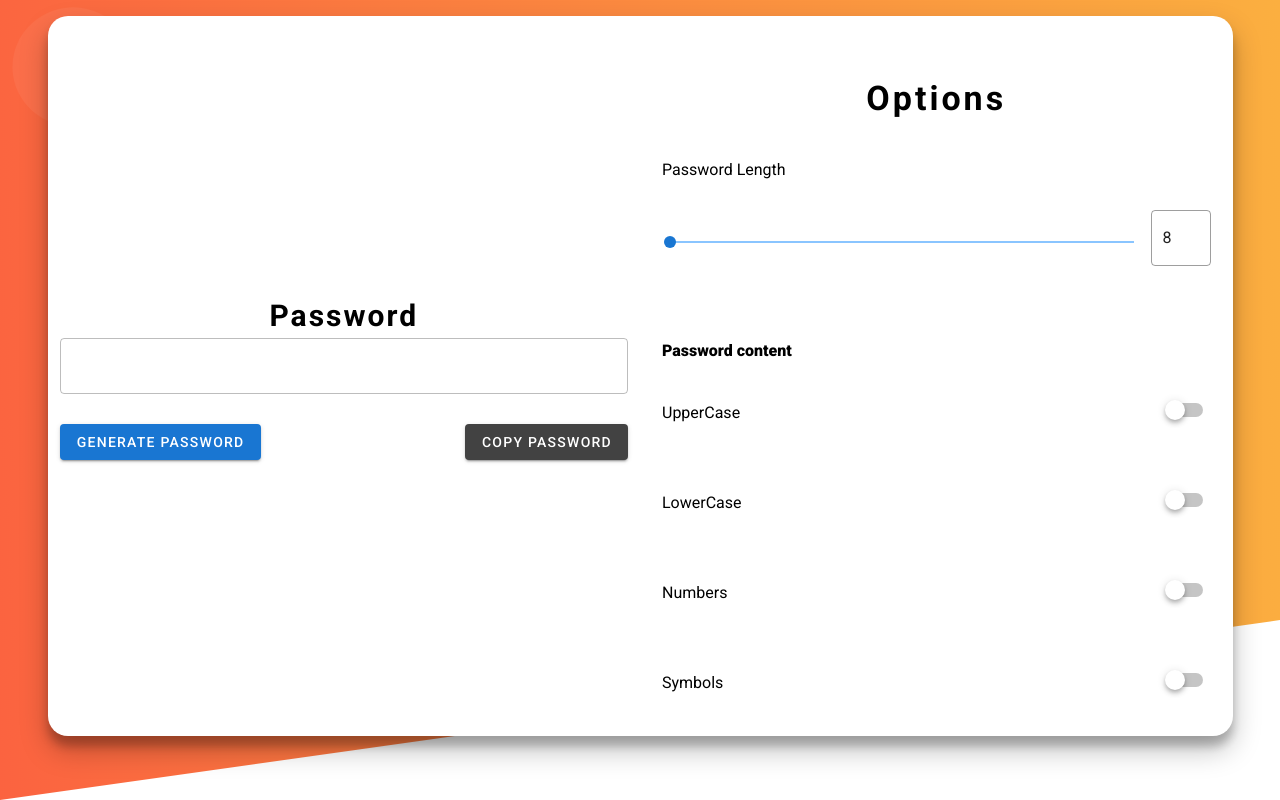
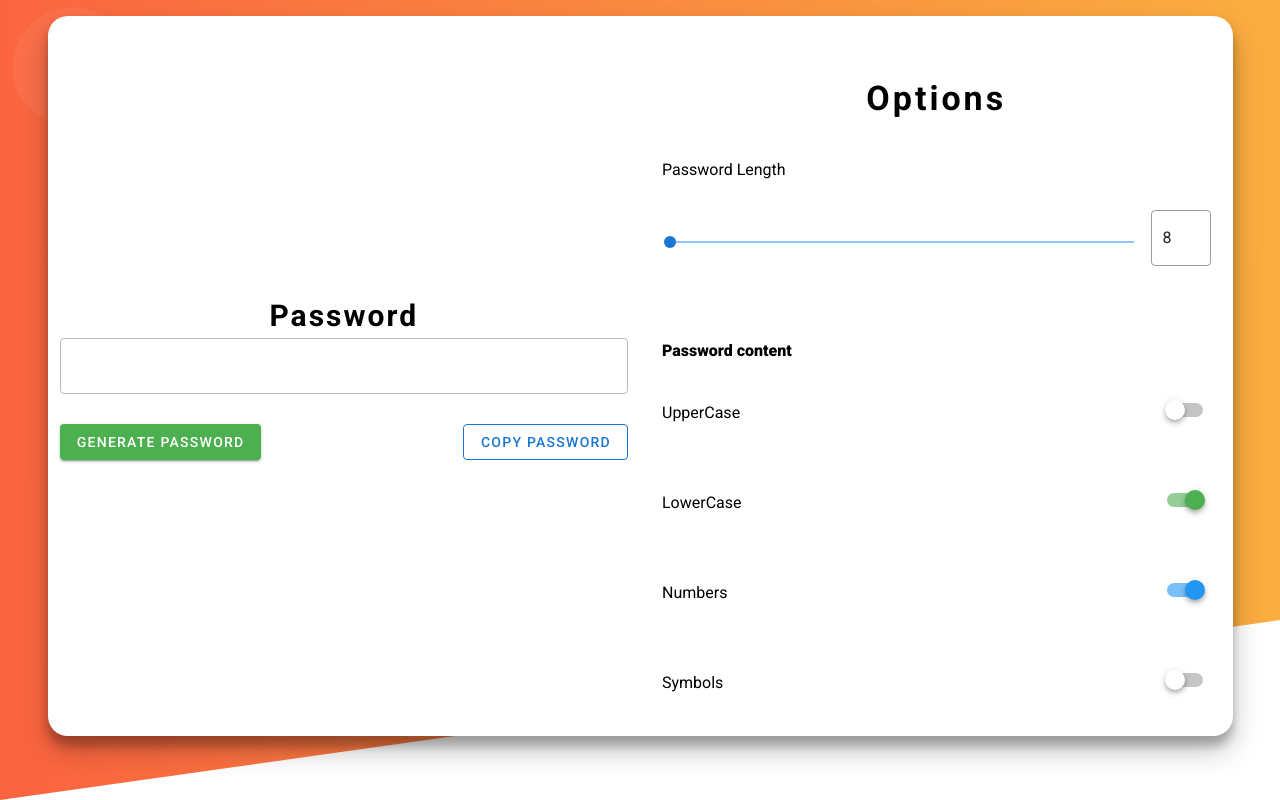
Before and after one commit to atefeh-sa93/random-password, a Vue app: page / in a window 1280 px wide. Shown: the part 463-1263 px from the top of the page. Built offline with nearby package versions, Linux system fonts and the light colour scheme.

Commit message:
add functionality for buttons, add snackbar too

```diff
--- a/src/components/GeneratePassword.vue
+++ b/src/components/GeneratePassword.vue
@@ -33,7 +33,7 @@
       </v-row>
     </v-container>
     <v-container>
-      <v-row class="card-box-handle">
+      <v-row class="card-box-handle" flat>
         <v-col cols="12" md="6">
           <div class="result">
             <h4>Password</h4>
@@ -47,8 +47,37 @@
                   outlined
                 ></v-text-field>
                 <div class="buttons">
-                  <v-btn color="primary">Generate Password</v-btn>
-                  <v-btn color="secondary">Copy Password</v-btn>
+                  <v-btn
+                    color="green"
+                    class="white--text"
+                    @click="generateNewPassword"
+                    >Generate Password</v-btn
+                  >
+                  <v-btn color="primary" outlined @click="copyPassword"
+                    >Copy Password</v-btn
+                  >
+                  <v-snackbar
+                    v-model="copyPassBar"
+                    :timeout="timeout"
+                    absolute
+                    right
+                    rounded="pill"
+                    bottom
+                    color="#5e72e4"
+                  >
+                    {{ text }}
+
+                    <template v-slot:action="{ attrs }">
+                      <v-btn
+                        color="white"
+                        text
+                        v-bind="attrs"
+                        @click="copyPassBar = false"
+                      >
+                        Close
+                      </v-btn>
+                    </template>
+                  </v-snackbar>
                 </div>
               </v-col>
             </v-row>
@@ -93,10 +122,8 @@
                   >
                     <span>{{ type.title }}</span>
                     <v-switch
-                      v-model="containing"
-                      color="red"
-                      :checked="type.checked"
-                      v-on:click="type.checked = !type.checked"
+                      v-model="type.checked"
+                      :color="type.color"
                     ></v-switch>
                   </v-col>
                 </v-row>
@@ -112,33 +139,69 @@
 export default {
   data() {
     return {
+      copyPassBar: false,
+      text: `Password coy correctly!`,
+      timeout: "2000",
       defaultLength: 8,
       passwordContents: [
         {
           title: "UpperCase",
           value: "ABCDEFGHIJKLMNOPQRSTUVWXYZ",
           checked: false,
+          color: "red",
         },
         {
           title: "LowerCase",
           value: "abcdefghijklmnopqrstuwxyz",
           checked: true,
+          color: "green",
         },
         {
           title: "Numbers",
           value: "0123456789",
           checked: true,
+          color: "blue",
         },
         {
           title: "Symbols",
           value: "`!@#$%^&*)(-_+=}{][/|?><",
           checked: false,
+          color: "purple",
         },
       ],
-      ex3: { label: "thumb-color", val: 50, color: "red" },
       password: "",
-      containing: "",
     };
+  },
+
+  methods: {
+    generateNewPassword() {
+      var passValue = "";
+      var resultPass = "";
+
+      this.passwordContents.forEach((item) => {
+        if (item.checked) {
+          passValue += item.value;
+        }
+      });
+      for (let j = 0; j < this.defaultLength; j++) {
+        resultPass += passValue.charAt(
+          Math.floor(Math.random() * passValue.length)
+        );
+      }
+      this.password = resultPass;
+    },
+    copyPassword() {
+      var copyText = this.password;
+
+     navigator.clipboard.writeText(copyText);
+      this.copyPassBar = true
+    },
+  },
+
+  watch: {
+    defaultLength: function watchDefaultLength() {
+      this.generateNewPassword();
+    },
   },
 };
 </script>
```
